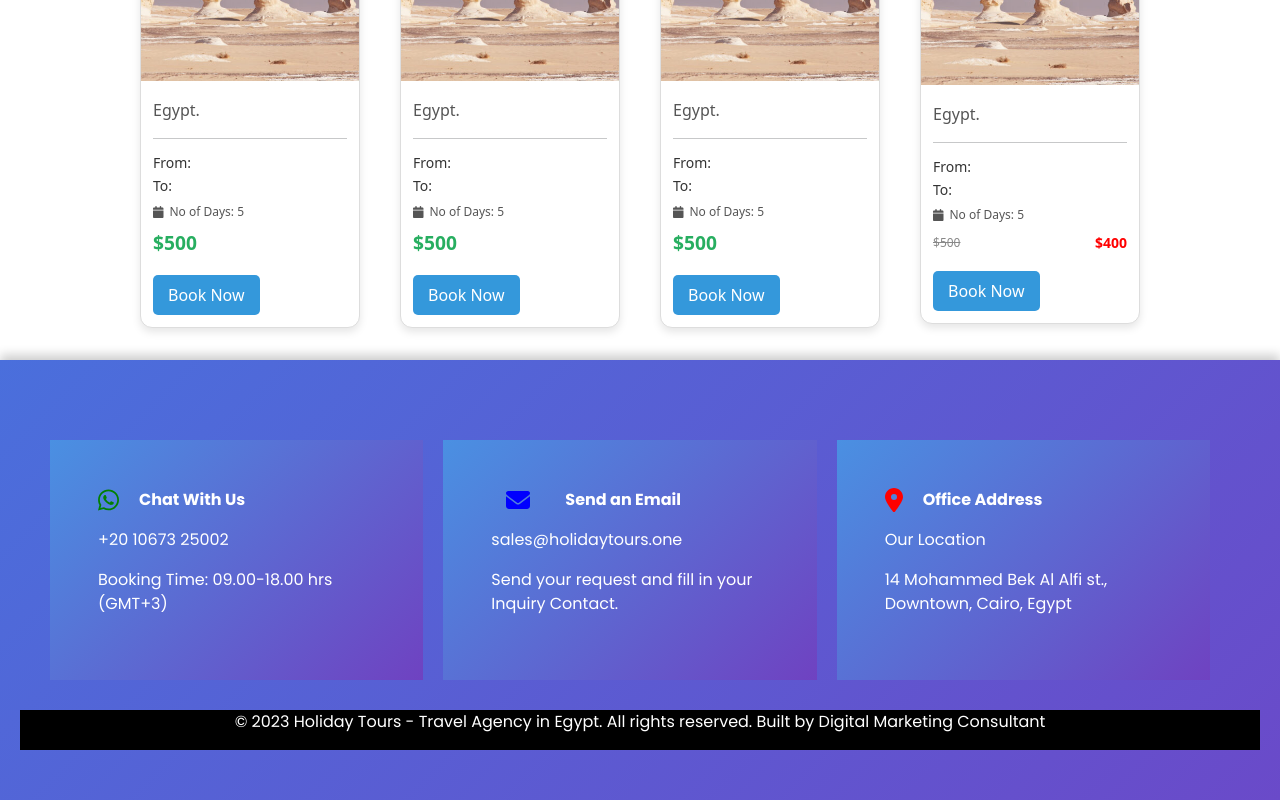
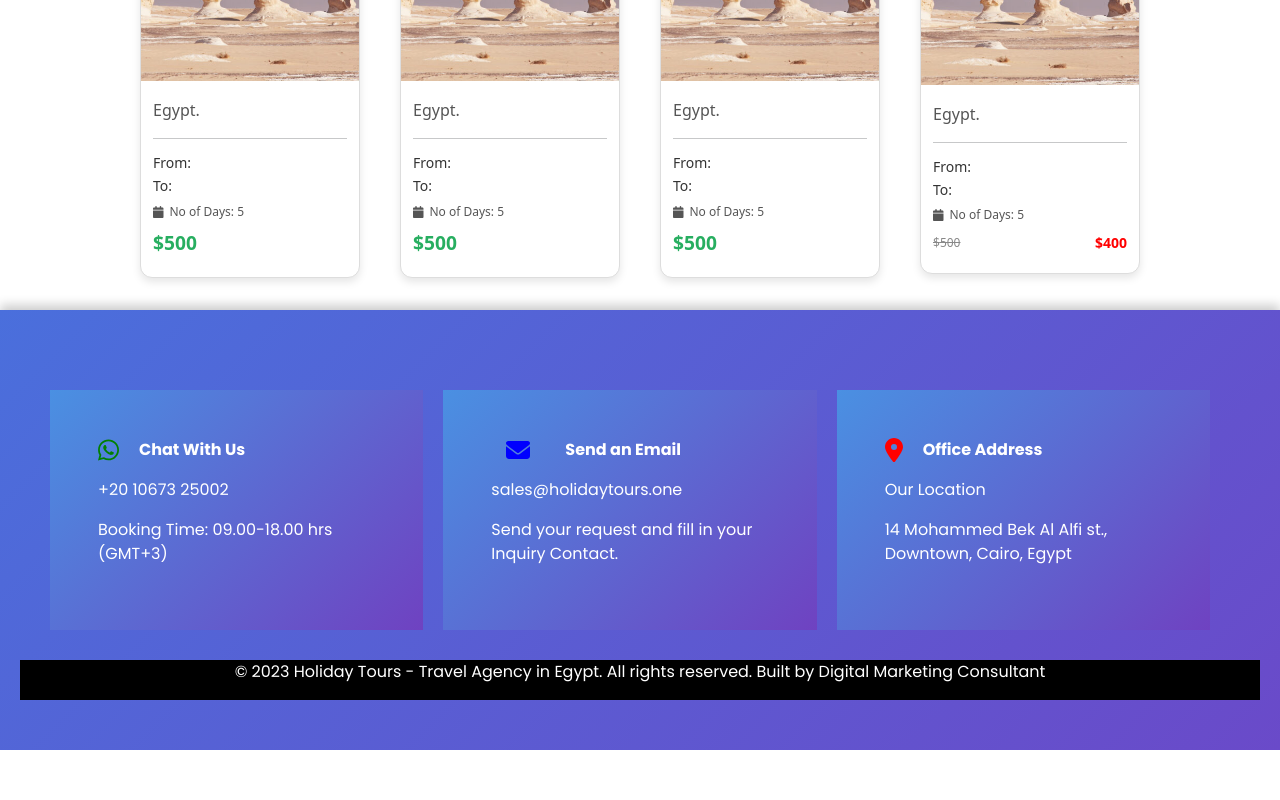
Before and after one commit to MohamedAbdelaiem/TripSync, a React (Vite) app in the folder Frontend/TripSync/: page /Blog/profile in a window 1280 px wide. Shown: the part 1262-2062 px from the top of the page. After the commit the page ends 2012 px from the top, so only its background shows below. Built offline with nearby package versions, Linux system fonts and the light colour scheme.

Commit message:
modify agency watch agency

```diff
--- a/Frontend/TripSync/src/Components/TourCard/TourCard.jsx
+++ b/Frontend/TripSync/src/Components/TourCard/TourCard.jsx
@@ -63,12 +63,12 @@ const TourCard = ({
               </button>
             </>
 
-          ) : (
+          ) :type==="traveller"? (
             <button className="action-button" onClick={onBook}>
             Book Now
           </button>
 
-          )}
+          ):(<></>)}
         </div>
       </div>
     </div>
--- a/Frontend/TripSync/src/pages/Tours/Tours.jsx
+++ b/Frontend/TripSync/src/pages/Tours/Tours.jsx
@@ -23,7 +23,7 @@ const Tours = () => {
     try {
       const token = localStorage.getItem("token");
 
-      const response = await axios.get(`http://localhost:3000/api/v1/trips/getTrips/${user_id}`, {
+      const response = await axios.get(`http://localhost:3000/api/v1/users/myProfile/trips/getAllTrips`, {
         headers: {
           Authorization: `Bearer ${token}`,
         },
```
